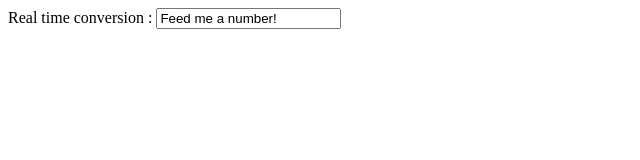
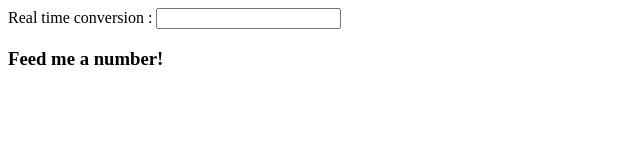
Before and after one commit to AnthonyWGit/RealTimeConversion, a plain HTML site: page index.html in a window 1280 px wide. Shown: the whole page, without its empty margins (0-640 px from the left). Drawn offline with Linux system fonts and the light colour scheme.

Commit message:
Eror msg is an a separate h3

```diff
--- a/index.html
+++ b/index.html
@@ -13,6 +13,7 @@
             <input type="text" name="empty" id="converter">
         </label>
     </form>
+    <h3 id="error"></h3>
     <script src="script.js"></script>
 </body>
 </html>
--- a/script.js
+++ b/script.js
@@ -1,5 +1,6 @@
 const textFormQuerySelector = document.querySelector("#converter")                      //**********
-const realTime = setInterval(converstionInFrancsPrep, 1000)                                 //*Quick interval to scan the page to see if used started to put a number or not
+const realTime = setInterval(converstionInFrancsPrep, 1000)                             //*Quick interval to scan the page to see if used started to put a number or not
+const errorMsgIdQuerySelector = document.querySelector("#error")
 let auth = true                                                                         //*Weed need some kind of switch or else our output will be divided
                                                                                         //*infinitly until it reaches 0
 let moneytoConvert = textFormQuerySelector.value
@@ -11,7 +12,7 @@ function converstionInFrancsPrep()
         moneytoConvert = textFormQuerySelector.value
         if (isNaN(moneytoConvert) == true || moneytoConvert == "")                     //We check if user did put something or if it is a number
         {
-            textFormQuerySelector.value = "Feed me a number!"
+            errorMsgIdQuerySelector.innerHTML = "Feed me a number!"
         }
         else
         {
```
